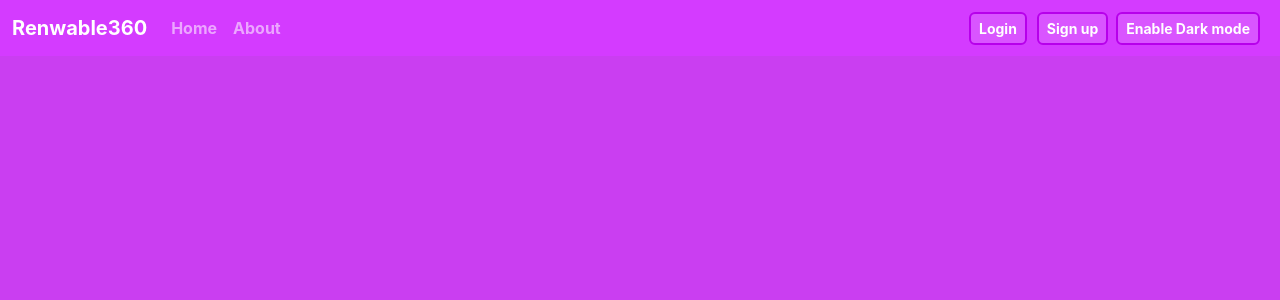
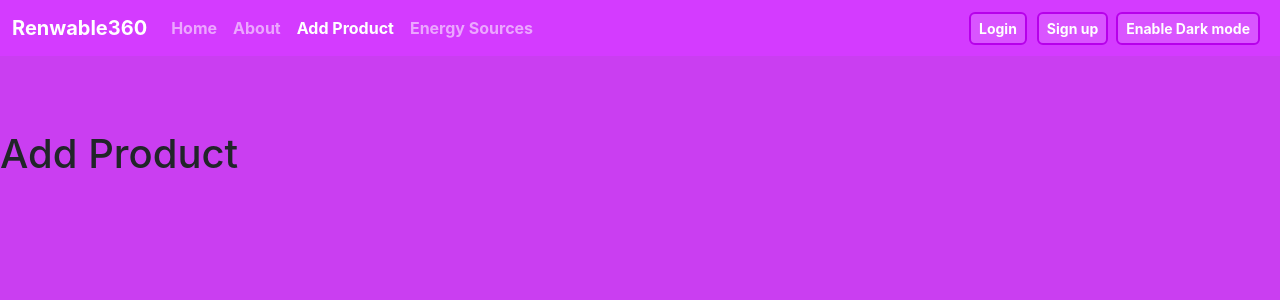
Before and after one commit to vinayakGarudi2002/hackathon-renewable360, a React (Create React App) app: page /addproduct in a window 1280 px wide. Shown: the top 300 px of the page. Built offline with nearby package versions, Linux system fonts and the light colour scheme.

Commit message:
modified:   src/App.js 	new file:   src/components/Addproduct.js 	new file:   src/components/EnergySource.js 	modified:   src/components/Navbar.js

```diff
--- a/src/App.js
+++ b/src/App.js
@@ -14,6 +14,8 @@ import { useContext, useEffect, useState } from 'react';
 import ConsumerState from './context/consumer/ConsumerState';
 import ConsumerForm from './components/ConsumerForm';
 import UserState from './context/User/UserState';
+import Addproduct from './components/Addproduct';
+import EnergySource from './components/EnergySource';
 // import setBodyColor from './setBodyColor'
 
 function App() {
@@ -52,6 +54,8 @@ function App() {
       <Route path="/login" element={<Login/>} />
       <Route path="/signup" element={<Signup/>} />
       <Route path="/consumerform" element={<ConsumerForm/>} />
+      <Route path='/addproduct' element={<Addproduct/>}/>
+      <Route path='/energysources' element={<EnergySource/>}/>
 
 </Routes>
     {/* </div> */}
--- /dev/null
+++ b/src/components/Addproduct.js
@@ -0,0 +1,11 @@
+import React from 'react'
+
+const Addproduct = () => {
+  return (
+    <div>
+      <h1>Add Product</h1>
+    </div>
+  )
+}
+
+export default Addproduct
--- /dev/null
+++ b/src/components/EnergySource.js
@@ -0,0 +1,11 @@
+import React from 'react'
+
+const EnergySource = () => {
+  return (
+    <div>
+      <h1>Energy Sources</h1>
+    </div>
+  )
+}
+
+export default EnergySource
--- a/src/components/Navbar.js
+++ b/src/components/Navbar.js
@@ -61,8 +61,12 @@ mode:"Disable Dark mode"
         <li className="nav-item">
          <Link className={`nav-link ${location.pathname==="/about"?"active":""}`} to="/about">About</Link>
         </li>
-
-
+        <li className="nav-item">
+         <Link className={`nav-link ${location.pathname==="/addproduct"?"active":""}`} to="/addproduct">Add Product</Link>
+        </li>
+        <li className="nav-item">
+         <Link className={`nav-link ${location.pathname==="/energysources"?"active":""}`} to="/energysources">Energy Sources</Link>
+        </li>
       </ul>
 
       {
```
